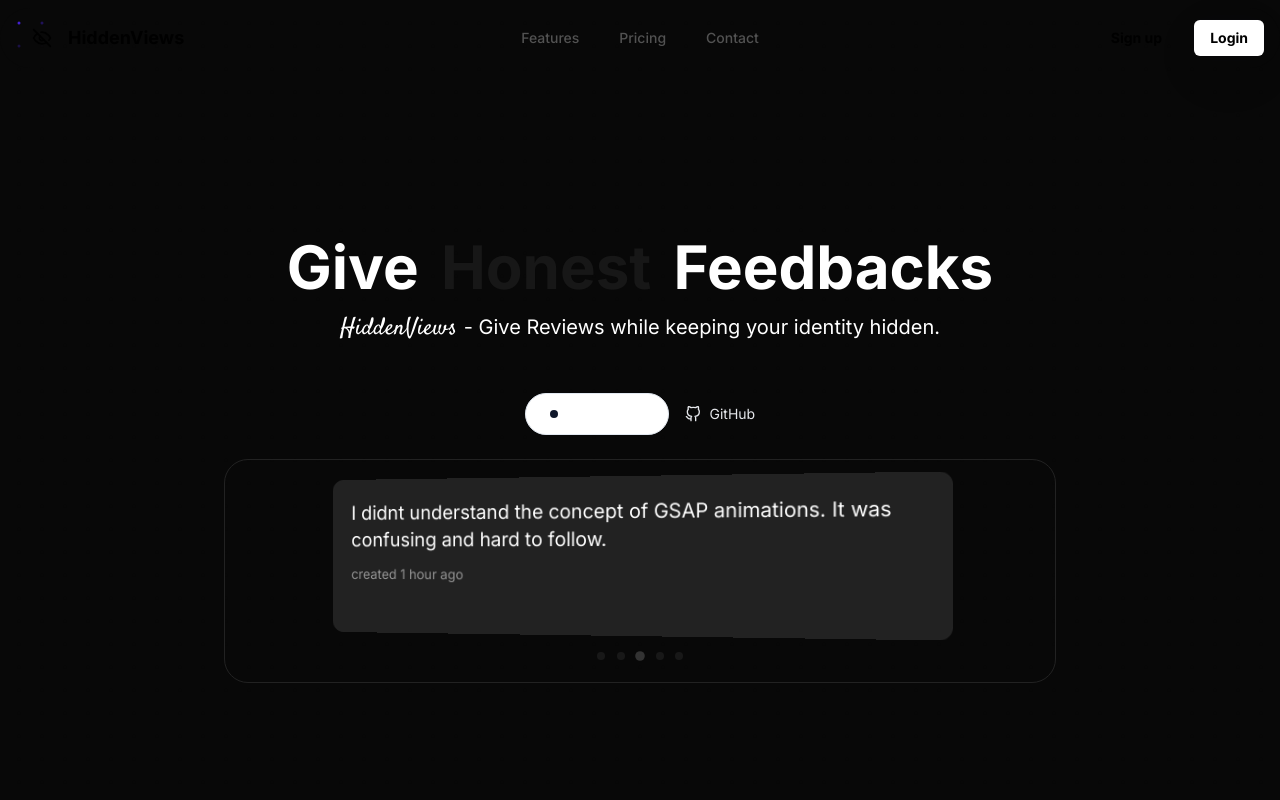
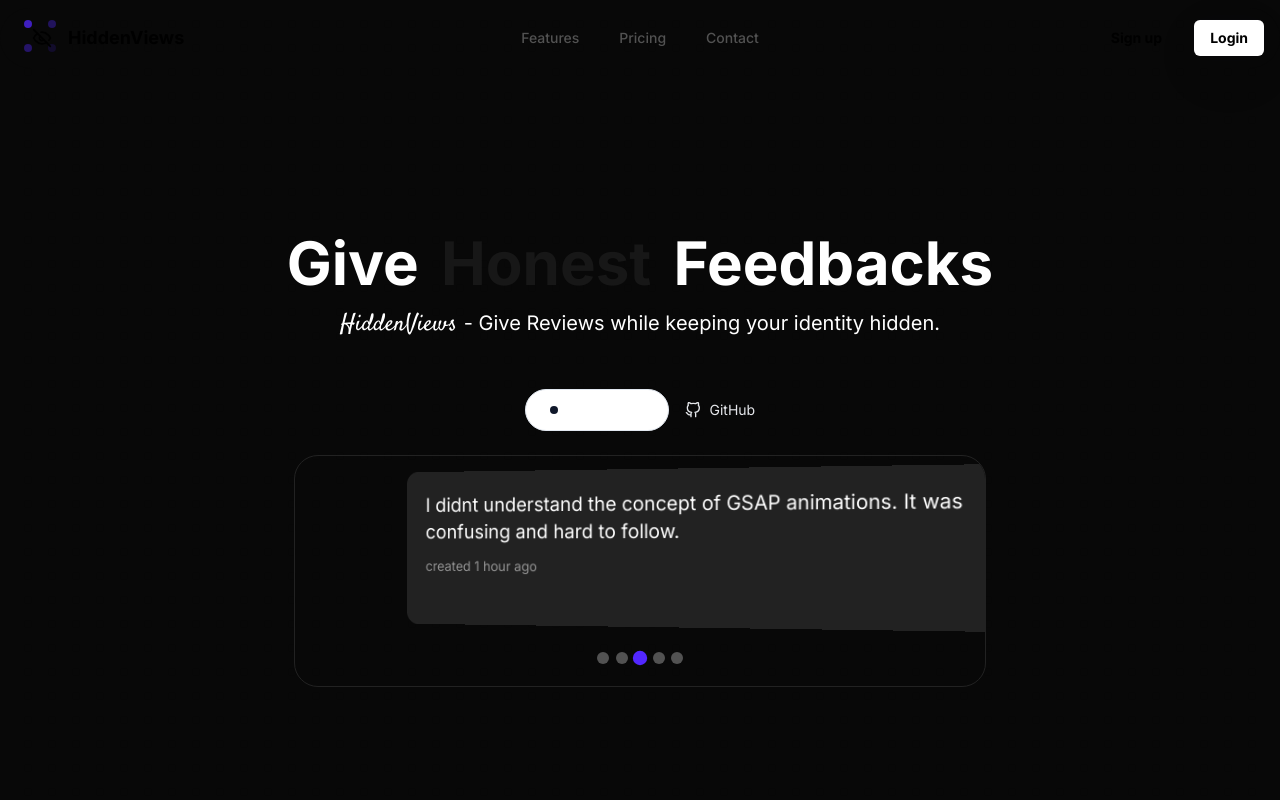
Before and after one commit to RadicalThinker/HiddenViews, a Next.js app: page / in a window 1280 px wide. Shown: the top 800 px of the page. Built offline with nearby package versions, Linux system fonts and the light colour scheme.

Commit message:
Carousel and smooth scroll

```diff
--- a/package.json
+++ b/package.json
@@ -22,6 +22,7 @@
     "@radix-ui/react-toast": "^1.1.5",
     "@react-email/components": "0.0.12",
     "@react-email/render": "^0.0.9-canary.2",
+    "@studio-freight/lenis": "^1.0.42",
     "@tabler/icons-react": "^3.35.0",
     "ai": "^2.2.30",
     "axios": "^1.6.3",
--- a/src/app/page.tsx
+++ b/src/app/page.tsx
@@ -1,6 +1,6 @@
 "use client";
 import { Satisfy } from 'next/font/google'
-import React, { useState, Suspense, useMemo, useCallback } from "react";
+import React, { useState, Suspense, useMemo, useCallback, useEffect } from "react";
 import { FlipWords } from "@/components/ui/flip-words";
 import { InteractiveHoverButton } from "@/components/ui/interactive-hover-button"
 import Link from "next/link";
@@ -8,6 +8,7 @@ import { Button } from "@/components/ui/button";
 import { Mail } from "lucide-react";
 import dynamic from 'next/dynamic';
 import { FiGithub, FiShield, FiEyeOff, FiMessageCircle, FiZap, FiUsers, FiStar } from 'react-icons/fi';
+import Lenis from '@studio-freight/lenis';
 
 // Dynamic imports for heavy components
 const DotGrid = dynamic(() => import('@/components/DotGrid'), {
@@ -214,21 +215,49 @@ FeatureCard.displayName = 'FeatureCard';
 
 export default function Home() {
   const words = useMemo(() => FLIP_WORDS, []);
+
+  // Initialize Lenis smooth scrolling
+  useEffect(() => {
+    const lenis = new Lenis({
+      duration: 1.2,
+      easing: (t) => Math.min(1, 1.001 - Math.pow(2, -10 * t)),
+      orientation: 'vertical',
+      gestureOrientation: 'vertical',
+      smoothWheel: true,
+      wheelMultiplier: 1,
+      touchMultiplier: 2,
+      infinite: false,
+      autoResize: true,
+    });
+
+    function raf(time: number) {
+      lenis.raf(time);
+      requestAnimationFrame(raf);
+    }
+
+    requestAnimationFrame(raf);
+
+    return () => {
+      lenis.destroy();
+    };
+  }, []);
+
   return (
-    <div className="bg-[#080808] min-h-screen">
+    <>
+      <div className="bg-[#080808] min-h-screen">
       <NavbarDemo >
       <Suspense fallback={null}>
-        <div className="absolute z-0 inset-0 h-full w-full">
+        <div className="absolute z-0 inset-0 h-[123vh] w-full">
           <DotGrid
-            dotSize={3}
-            gap={20}
+            dotSize={8}
+            gap={16}
             baseColor="#080808"
             activeColor="#5227FF"
-            proximity={40}
-            shockRadius={60}
+            proximity={56}
+            shockRadius={42}
             shockStrength={6}
-            resistance={500}
-            returnDuration={1.2}
+            resistance={360}
+            returnDuration={1.5}
           />
         </div>
       </Suspense>
@@ -365,9 +394,12 @@ export default function Home() {
           </div>
         </div>
       </section>
+      </NavbarDemo>
+    </div>
 
-      {/* Contact Section */}
-      <section id="contact" className="py-20 px-4 md:px-12 lg:px-24 relative z-10">
+    {/* Contact Section - Outside DotGrid for better performance */}
+    <div className="bg-[#080808]">
+      <section id="contact" className="py-20 px-4 md:px-12 lg:px-24">
         <div className="max-w-4xl mx-auto">
           <div className="text-center mb-16">
             <h2 className="text-3xl md:text-5xl font-bold text-white mb-4">
@@ -420,13 +452,14 @@ export default function Home() {
         </div>
       </section>
 
+      </div>
+
       {/* Footer */}
-      <footer className="text-center p-4 md:p-6 bg-bg-100 text-white relative z-20">
+      <footer className="text-center p-4 md:p-6 bg-[#080808] text-white">
         <p className="text-sm">
           © 2025 HiddenViews. Give Reviews while keeping your identity hidden.
         </p>
       </footer>
-      </NavbarDemo>
-    </div>
+    </>
   );
 }
--- a/src/components/Carousel.tsx
+++ b/src/components/Carousel.tsx
@@ -18,17 +18,17 @@ const useResponsiveWidth = () => {
 
       // Mobile devices
       if (width < 640) {
-        baseWidth = width - 32; // 16px padding on each side
+        baseWidth = width - 64; // Reserve space for container padding (32px each side)
         itemHeight = 140;
       }
       // Tablet devices
       else if (width < 1024) {
-        baseWidth = width - 64; // 32px padding on each side
+        baseWidth = width - 96; // Reserve space for container padding (48px each side)
         itemHeight = 150;
       }
       // Desktop
       else {
-        baseWidth = Math.min(660, width - 128); // Max 660px or screen width - padding
+        baseWidth = Math.min(660, width - 128); // Max 660px or screen width - container padding (64px each side)
         itemHeight = 160;
       }
 
@@ -179,11 +179,19 @@ export default function Carousel({
   const effectiveBaseWidth = responsive ? responsiveDimensions.baseWidth : baseWidth;
   const effectiveItemHeight = responsive ? responsiveDimensions.itemHeight : itemHeight;
 
-  const containerPadding = responsive && responsiveDimensions.width < 640 ? 8 : 16;
-  const itemWidth = effectiveBaseWidth - containerPadding * 2;
+  // Calculate padding based on screen size for better mobile experience
+  const containerPadding = responsive ? (
+    responsiveDimensions.width < 640 ? 32 : // Mobile: 32px padding (matches hook calculation)
+    responsiveDimensions.width < 1024 ? 48 : // Tablet: 48px padding (matches hook calculation)
+    64 // Desktop: 64px padding (matches hook calculation)
+  ) : 32;
+
+  // Item width is the effective base width (already calculated correctly in hook)
+  const itemWidth = effectiveBaseWidth;
   const trackItemOffset = itemWidth + GAP;
-  const controlsHeight = 48; // space for dots/navigation
-  const containerHeight = round ? effectiveBaseWidth : effectiveItemHeight + controlsHeight + containerPadding;
+  const controlsHeight = 48; // sufficient space for dots/navigation
+  const containerHeight = round ? effectiveBaseWidth : effectiveItemHeight + controlsHeight + 24; // adequate padding for dots
+  const actualContainerWidth = itemWidth + 32; // fixed padding for borders
 
   const carouselItems = loop ? [...items, items[0]] : items;
   const [currentIndex, setCurrentIndex] = useState<number>(0);
@@ -275,18 +283,17 @@ export default function Carousel({
   return (
     <div
       ref={containerRef}
-      className={`relative overflow-hidden ${responsive ? 'p-2 sm:p-4' : 'p-4'} ${
+      className={`relative overflow-hidden ${
         round
-          ? "rounded-full border border-white"
-          : "rounded-[24px] border border-[#222]"
-      } ${responsive ? 'w-full max-w-4xl mx-auto' : ''}`}
-      style={responsive ? {
-        height: `${containerHeight}px`,
-      } : {
-        width: `${effectiveBaseWidth}px`,
+          ? "rounded-full border border-white p-4"
+          : "rounded-[24px] border border-[#222] py-2 px-4"
+      } ${responsive ? 'max-w-4xl mx-auto' : ''}`}
+      style={{
+        width: `${actualContainerWidth}px`,
         height: `${containerHeight}px`,
       }}
     >
+      <div className="flex justify-center items-start pt-1">
         <motion.div
           className="flex"
           drag="x"
@@ -319,23 +326,24 @@ export default function Carousel({
           />
         ))}
         </motion.div>
+      </div>
       <div
         className={`flex w-full justify-center ${
-          round ? "absolute z-20 bottom-12 left-1/2 -translate-x-1/2" : ""
+          round ? "absolute z-20 bottom-12 left-1/2 -translate-x-1/2" : "mt-6"
         }`}
       >
-        <div className="mt-4 flex w-[150px] justify-between px-8">
+        <div className="flex w-[150px] justify-between px-8">
           {items.map((_, index) => (
             <motion.div
               key={index}
-              className={`h-2 w-2 rounded-full cursor-pointer transition-colors duration-150 ${
+              className={`h-3 w-3 rounded-full cursor-pointer transition-colors duration-150 ${
                 currentIndex % items.length === index
                   ? round
                     ? "bg-white"
-                    : "bg-[#333333]"
+                    : "bg-[#5227FF]"
                   : round
                   ? "bg-[#555]"
-                  : "bg-[rgba(51,51,51,0.4)]"
+                  : "bg-[rgba(255,255,255,0.3)]"
               }`}
               animate={{
                 scale: currentIndex % items.length === index ? 1.2 : 1,
```
Also changed, not shown: 1 other file (tests, documents, lock files or other folders). Lines whose indentation alone changed are shown as unchanged.
